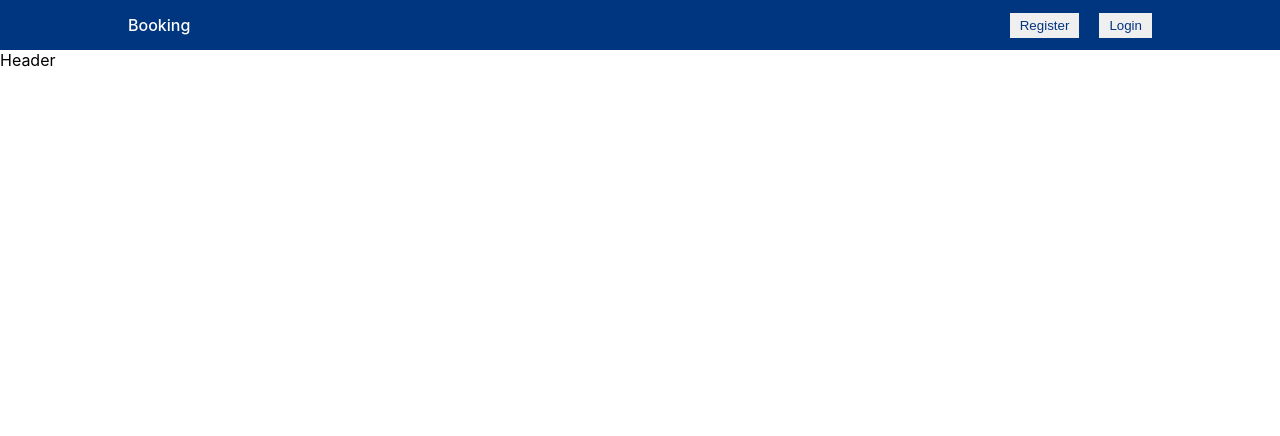
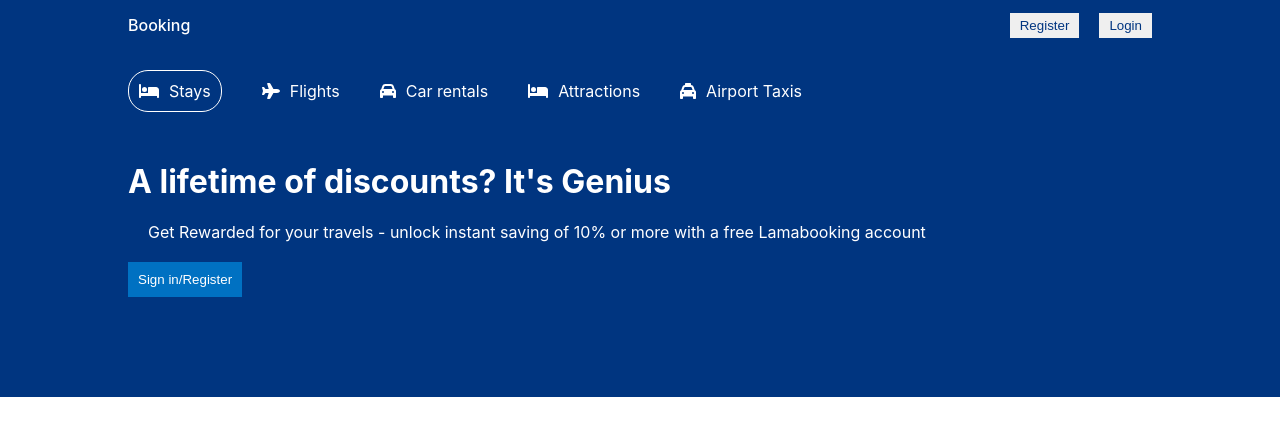
Before and after one commit to aniket7515/ReservationApp, a React (Create React App) app: page / in a window 1280 px wide. Shown: the top 436 px of the page. Built offline with nearby package versions, Linux system fonts and the light colour scheme.

Commit message:
Header design

```diff
--- a/package.json
+++ b/package.json
@@ -3,6 +3,10 @@
   "version": "0.1.0",
   "private": true,
   "dependencies": {
+    "@fortawesome/fontawesome-svg-core": "^6.1.1",
+    "@fortawesome/free-regular-svg-icons": "^6.1.1",
+    "@fortawesome/free-solid-svg-icons": "^6.1.1",
+    "@fortawesome/react-fontawesome": "^0.2.0",
     "@testing-library/jest-dom": "^5.16.4",
     "@testing-library/react": "^13.3.0",
     "@testing-library/user-event": "^13.5.0",
--- a/src/components/header/Header.jsx
+++ b/src/components/header/Header.jsx
@@ -1,9 +1,41 @@
 import React from 'react'
 import './header.css'
+import {FontAwesomeIcon} from "@fortawesome/react-fontawesome"
+import {faBed,faPlane,faCar,faTaxi} from "@fortawesome/free-solid-svg-icons"
 
 const Header = () => {
   return (
-    <div>Header</div>
+    <div className="header">
+        <div className="headerContainer">
+        <div className="headerList">
+            <div className="headerListItem active">
+            <FontAwesomeIcon icon={faBed} />
+            <span>Stays</span>
+            </div>
+            <div className="headerListItem">
+            <FontAwesomeIcon icon={faPlane} />
+            <span>Flights</span>
+            </div>
+            <div className="headerListItem">
+            <FontAwesomeIcon icon={faCar} />
+            <span>Car rentals</span>
+            </div>
+            <div className="headerListItem">
+            <FontAwesomeIcon icon={faBed} />
+            <span>Attractions</span>
+            </div>
+            <div className="headerListItem">
+            <FontAwesomeIcon icon={faTaxi} />
+            <span>Airport Taxis</span>
+            </div>
+
+        </div>
+        <h1 className="headerTitle">A lifetime of discounts? It's Genius</h1>
+        <p className="headerDesc">Get Rewarded for your travels - unlock instant saving of 10% or more with a free Lamabooking account</p>
+        <button className="headerBtn">Sign in/Register</button>
+        </div>
+
+    </div>
   )
 }
 
--- a/src/components/header/header.css
+++ b/src/components/header/header.css
@@ -0,0 +1,42 @@
+.header{
+    background-color: #003580;
+    color: white;
+    display: flex;
+    justify-content: center;
+}
+
+.headerContainer{
+    width: 100%;
+    max-width: 1024px;
+    margin: 20px 0px 100px 0px;
+}
+
+.headerList{
+    display: flex;
+    gap: 40px;
+    margin-bottom: 50px;
+}
+
+.headerListItem{
+    display: flex;
+    align-items: center;
+    gap: 10px;
+}
+.headerListItem.active{
+    border: 1px solid white;
+    padding: 10px;
+    border-radius: 20px;
+}
+
+.headerDesc{
+    margin: 20px;
+}
+
+.headerBtn{
+    background-color: #0071c2;
+    color: white;
+    font-weight: 500;
+    border: none;
+    padding: 10px;
+    cursor: pointer;
+}
```
Also changed, not shown: 1 other file (tests, documents, lock files or other folders).
